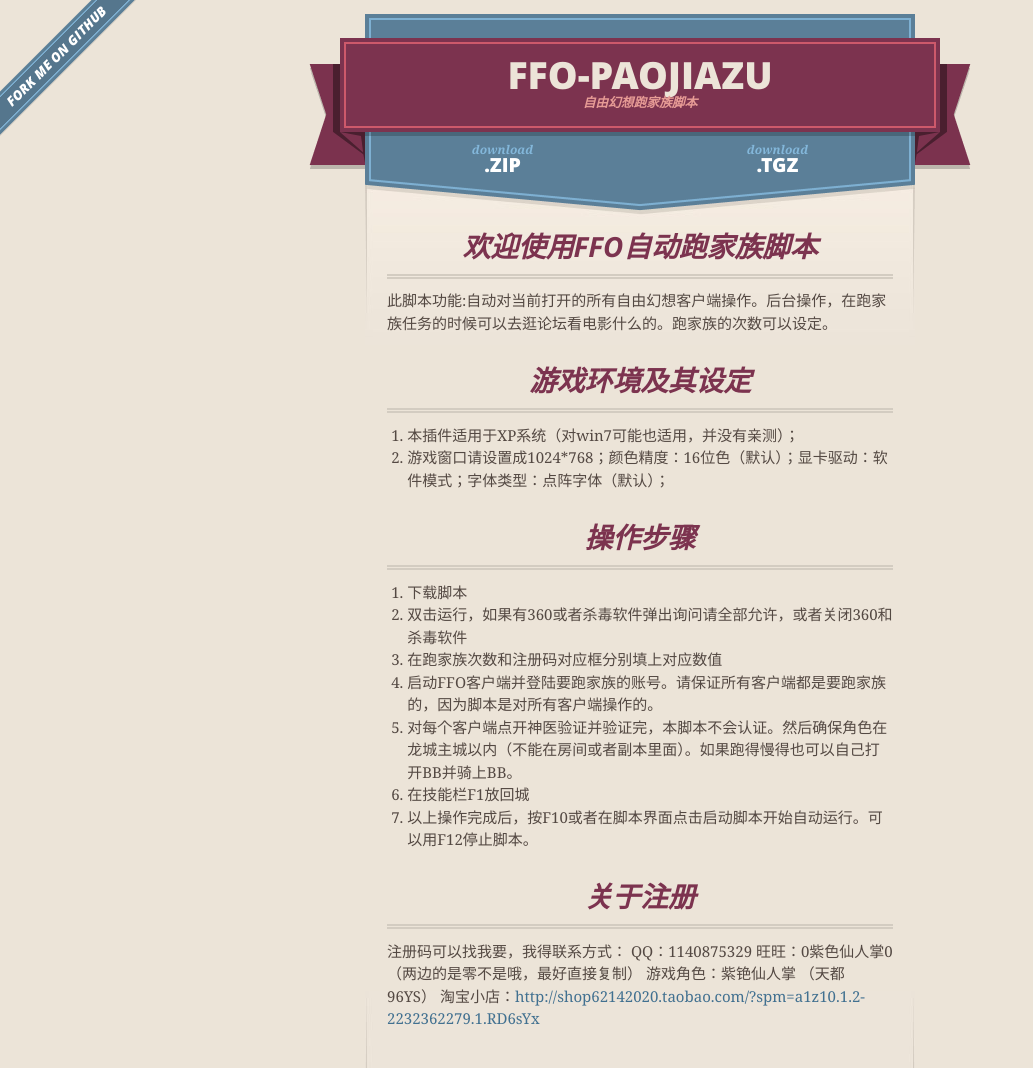
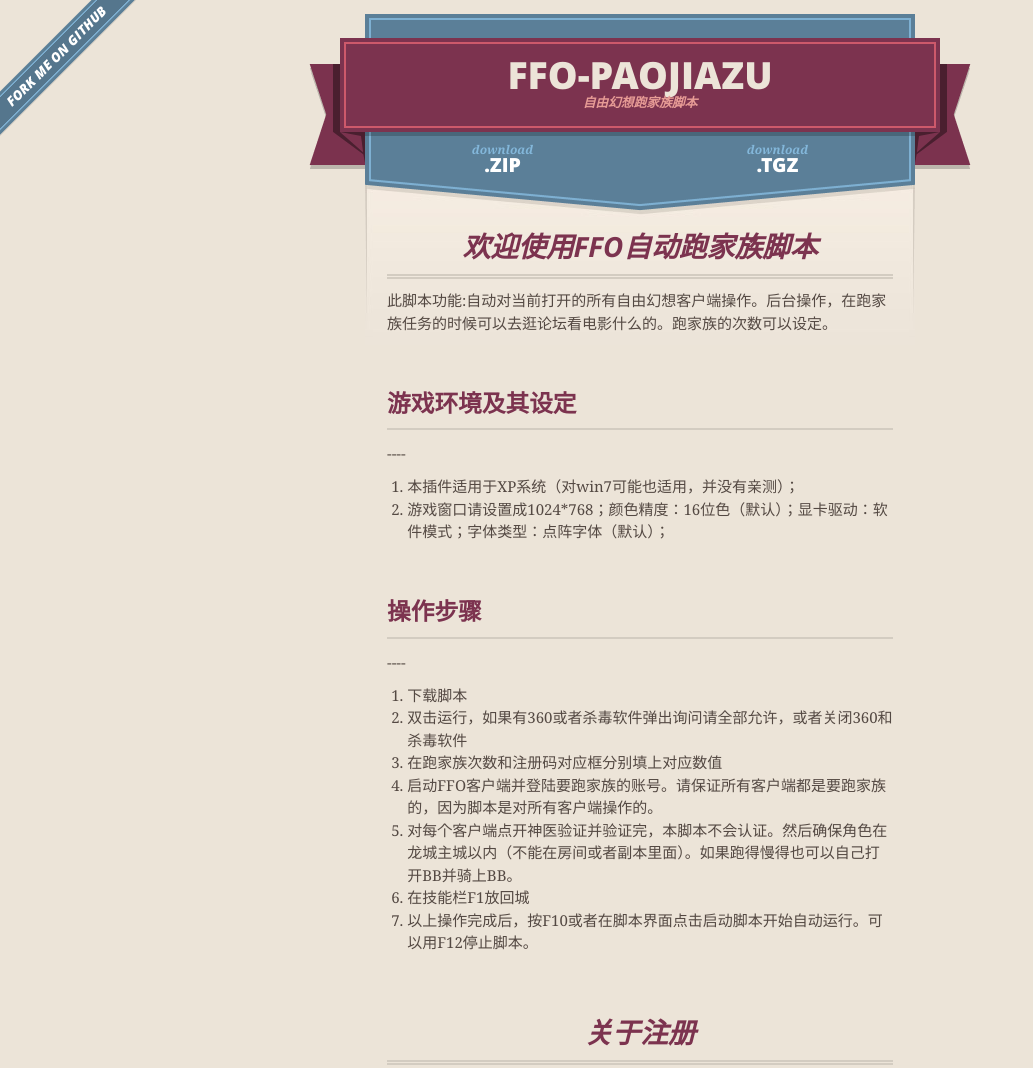
Before and after one commit to huangming/ffo-paojiazu, a plain HTML site: page index.html in a window 1280 px wide. Shown: the top 1068 px of the page, without its empty margins (0-1033 px from the left). Drawn offline with nearby package versions, Linux system fonts and the light colour scheme.

Commit message:
Update index.html

```diff
--- a/index.html
+++ b/index.html
@@ -49,14 +49,16 @@
         <h1>欢迎使用FFO自动跑家族脚本</h1>
 
 <p>此脚本功能:自动对当前打开的所有自由幻想客户端操作。后台操作，在跑家族任务的时候可以去逛论坛看电影什么的。跑家族的次数可以设定。</p>
-
-<h1>游戏环境及其设定</h1>
-
+</br>
+<h2>游戏环境及其设定</h2>
+----
 <ol>
 <li>本插件适用于XP系统（对win7可能也适用，并没有亲测）；</li>
 <li>游戏窗口请设置成1024*768；颜色精度：16位色（默认）；显卡驱动：软件模式；字体类型：点阵字体（默认）；</li>
-</ol><h1>操作步骤</h1>
-
+</ol>
+</br>
+<h2>操作步骤</h2>
+----
 <ol>
 <li>下载脚本</li>
 <li>双击运行，如果有360或者杀毒软件弹出询问请全部允许，或者关闭360和杀毒软件</li>
@@ -65,8 +67,10 @@
 <li>对每个客户端点开神医验证并验证完，本脚本不会认证。然后确保角色在龙城主城以内（不能在房间或者副本里面）。如果跑得慢得也可以自己打开BB并骑上BB。</li>
 <li>在技能栏F1放回城</li>
 <li>以上操作完成后，按F10或者在脚本界面点击启动脚本开始自动运行。可以用F12停止脚本。</li>
-</ol><h1>关于注册</h1>
-
+</ol>
+</br>
+<h1>关于注册</h1>
+----
 <p>注册码可以找我要，我得联系方式：
 QQ：1140875329
 旺旺：0紫色仙人掌0 （两边的是零不是哦，最好直接复制）
```
